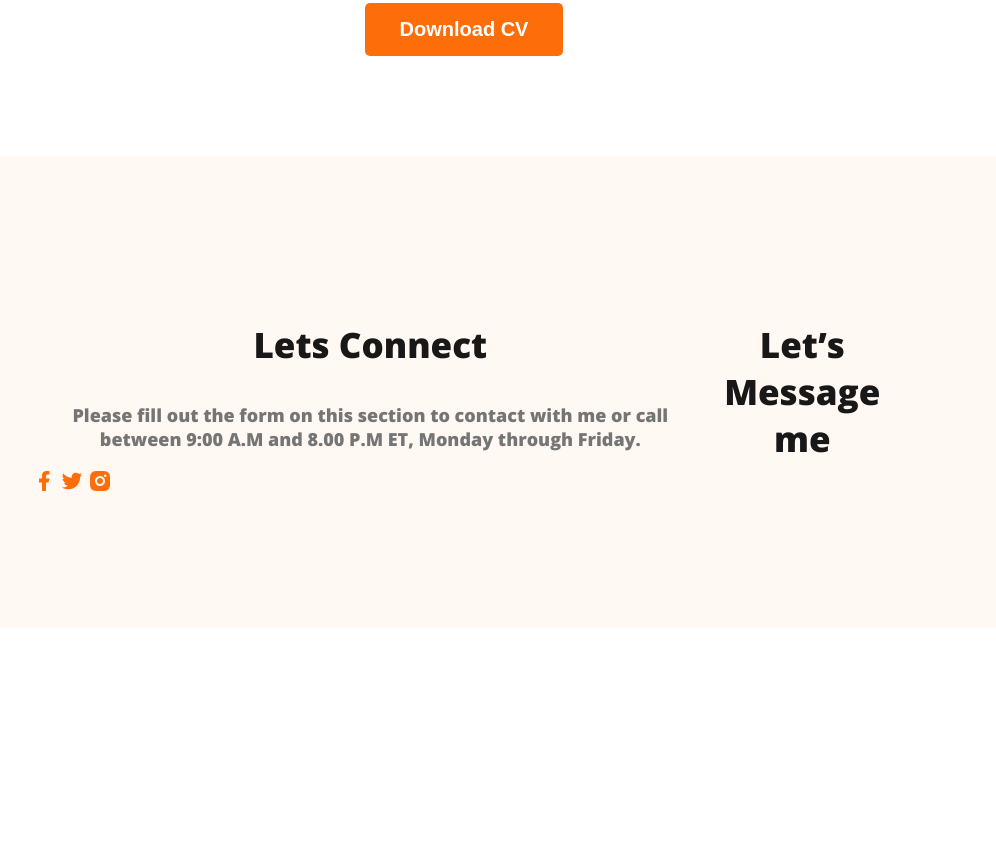
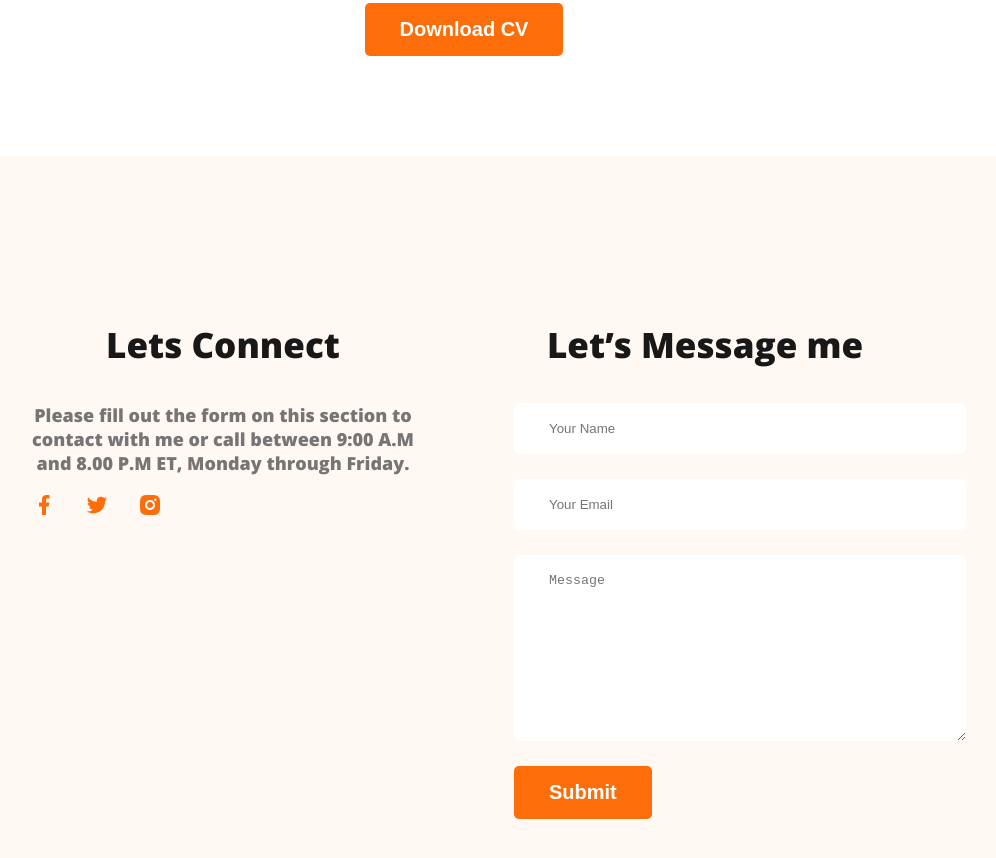
Before and after one commit to zidan71/portfolio-website, a plain HTML site: page index.html in a window 1280 px wide. Shown: the part 3160-4018 px from the top of the page, without its empty margins (176-1172 px from the left). Before the commit the page ends 3796 px from the top, so only its background shows below. Drawn offline with nearby package versions, Linux system fonts and the light colour scheme.

Commit message:
finished

```diff
--- a/index.html
+++ b/index.html
@@ -176,6 +176,13 @@
         </div>
         <div class="footer-column">
             <h3 class="section-title">Let’s Message me</h3>
+            <form class="contact" action="">
+                <input type="text" placeholder="Your Name" name="" id="">
+                <input type="email" placeholder="Your Email" name="" id="">
+                <textarea placeholder="Message" name="" id="" cols="30" rows="10"></textarea>
+                <input class="btn" type="submit" value="Submit">
+
+            </form>
         </div>
     </footer>
 
--- a/styles/developer.css
+++ b/styles/developer.css
@@ -157,4 +157,21 @@ footer{
     background: #FFF8F3;
     margin-top: 100px;
     padding: 130px 200px;
+    gap: 100px;
 }
+.footer-column{
+    width: 50%;
+}
+.contact input[type="text"], .contact input[type="email"], textarea {
+    display: block;
+    margin-bottom: 25px;
+    padding: 18px 35px;
+    color: #757575;
+    border-radius: 5px;
+    border: 0;
+    background-color: #FFF;
+    width: 100%;
+}
+.social-links a{
+    margin-right: 25px;
+}
```
